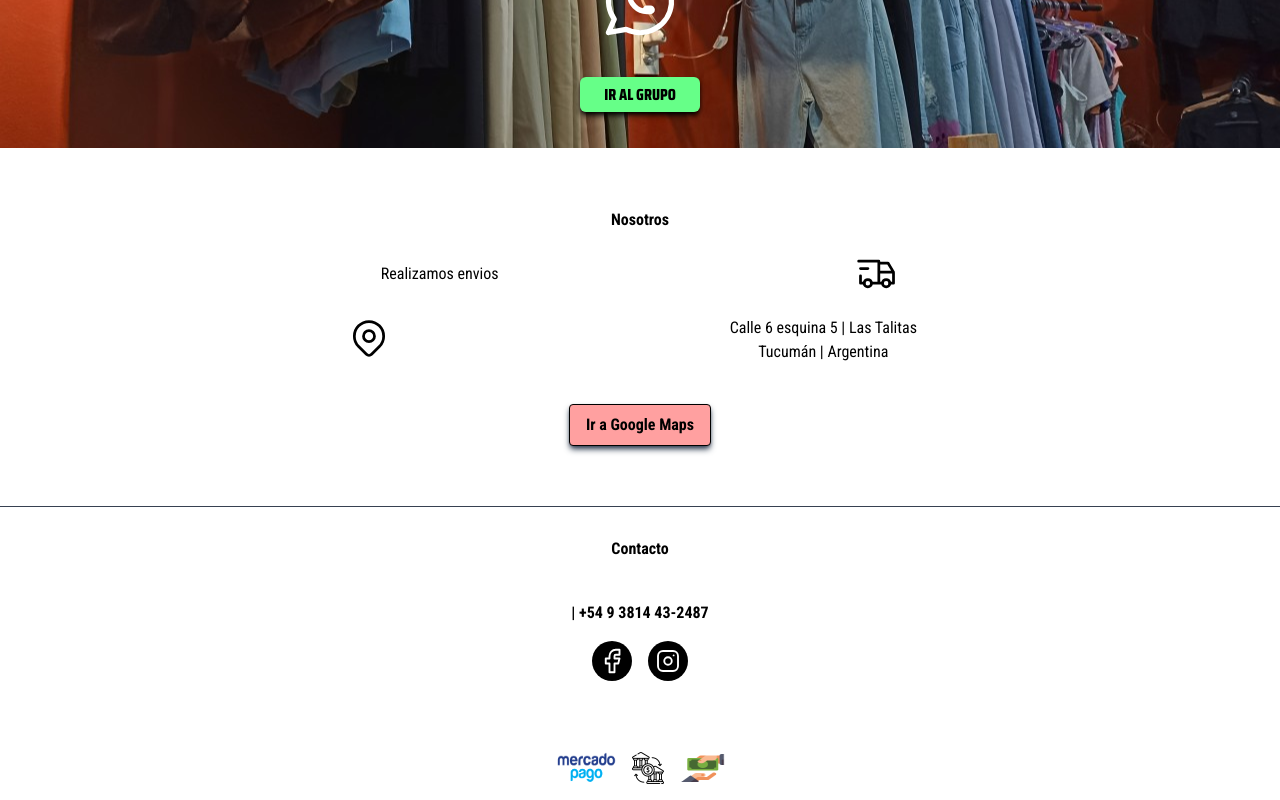
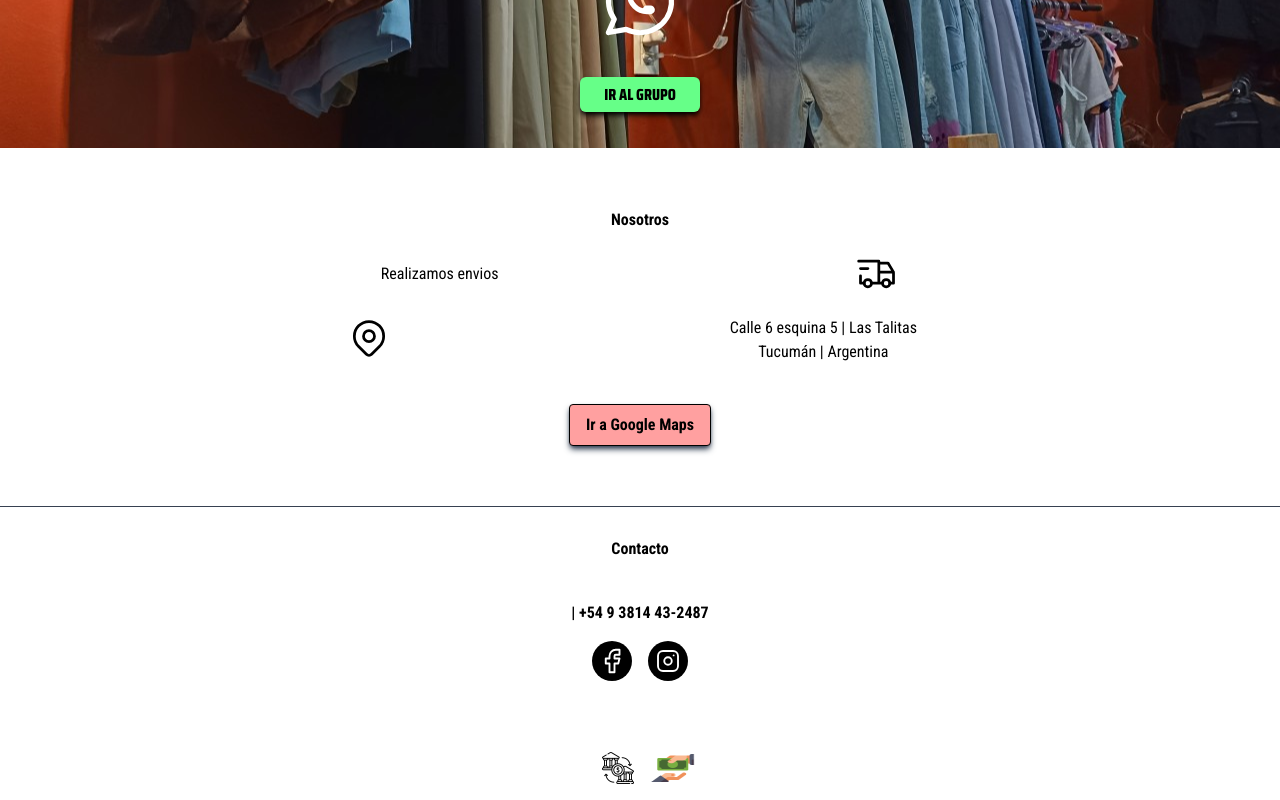
Before and after one commit to LeonAntGon/milena_indumentaria, a Next.js app: page / in a window 1280 px wide. Shown: the part 1085-1885 px from the top of the page. Built offline with nearby package versions, Linux system fonts and the light colour scheme.

Commit message:
no mercado pago

```diff
--- a/src/app/components/Payments.tsx
+++ b/src/app/components/Payments.tsx
@@ -1,13 +1,11 @@
 import Image from "next/image";
 import transfer from "@/public/imgs/assets/transferencia.png";
 import efectivo from "@/public/imgs/assets/efectivo.png";
-import mercadopago from "@/public/imgs/assets/mercadopago.png";
 
 export default function Payments(){
     return(
         <div className="flex justify-center py-4">
 
-            <Image src={mercadopago} className="h-8 w-[60px]" alt="Efectivo" />
             <Image src={transfer} className="h-8 mx-4" alt="Transferencia" />
             <Image src={efectivo} className="h-8 w-[45px] " alt="Efectivo" />
 
```
